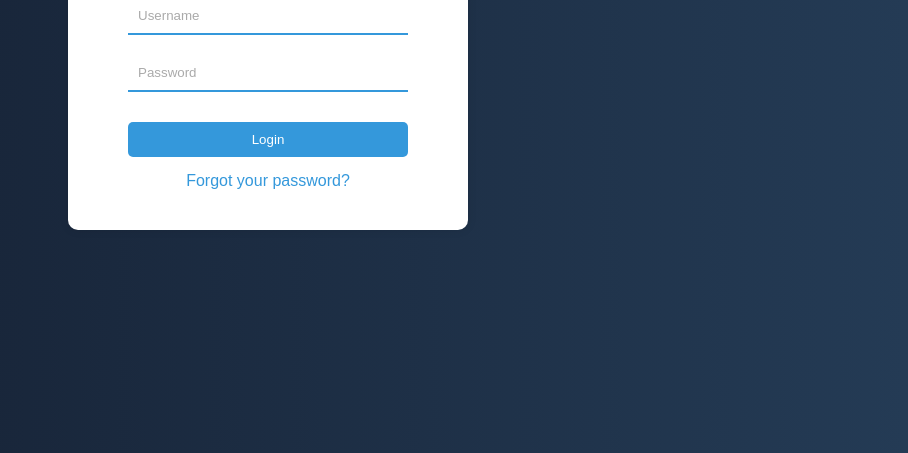
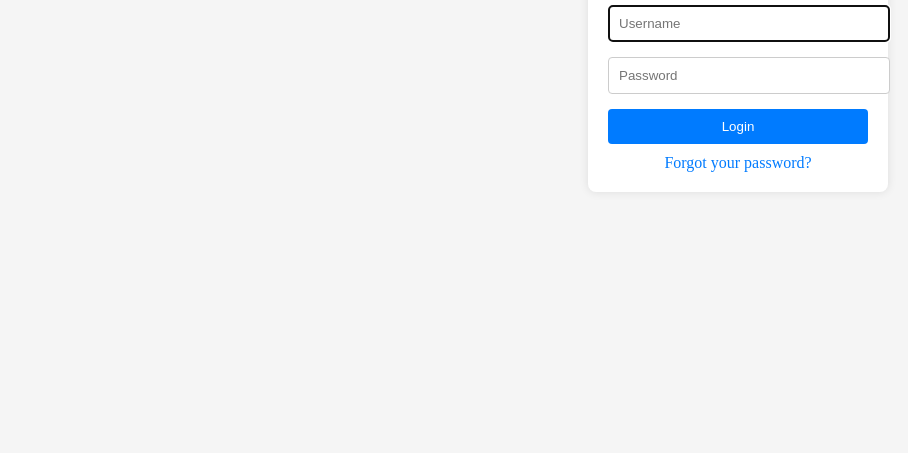
Before and after one commit to yamaniyuda/coursework, a plain HTML site: page frontend/uts/page/login.html in a window 1280 px wide. Shown: the part 347-800 px from the top of the page, without its empty margins (372-1280 px from the left). Drawn offline with Linux system fonts and the light colour scheme.

```diff
--- a/frontend/uts/styles/login.css
+++ b/frontend/uts/styles/login.css
@@ -1,78 +1,72 @@
+/* styles/login.css */
+
 body {
+    display: flex;
+    justify-content: flex-end;
+    align-items: center;
+    height: 100vh;
     margin: 0;
-    padding: 0;
-    font-family: 'Arial', sans-serif;
-    background: linear-gradient(to right, #141e30, #243b55);
-    height: 100vh;
-    display: flex;
-    align-items: center;
-    justify-content: center;
+    background-color: #f5f5f5;
 }
 
 .wrapper {
-    width: 400px;
+    width: 300px;
+    margin-right: 20px; /* Adjust as needed */
+}
+
+.login {
     background: #fff;
-    padding: 40px;
-    border-radius: 10px;
+    padding: 20px;
+    border-radius: 8px;
     box-shadow: 0 0 10px rgba(0, 0, 0, 0.1);
-    box-sizing: border-box;
+}
+
+.title {
+    font-size: 24px;
+    margin-bottom: 20px;
     text-align: center;
 }
 
-.login p.title {
-    font-size: 24px;
-    color: #333;
-    font-weight: 600;
-    margin-bottom: 20px; /* Tambahkan margin-bottom untuk memisahkan judul dan input fields */
+input[type="text"],
+input[type="password"] {
+    width: 100%;
+    padding: 10px;
+    margin-bottom: 15px;
+    border: 1px solid #ccc;
+    border-radius: 4px;
 }
 
-.login input[type="text"],
-.login input[type="password"] {
-    width: calc(100% - 40px);
+button {
+    width: 100%;
     padding: 10px;
-    margin: 10px 0;
+    background-color: #007bff;
+    color: #fff;
     border: none;
-    border-bottom: 2px solid #3498db;
-    outline: none;
-    background: transparent;
-    box-sizing: border-box;
-    color: #333;
+    border-radius: 4px;
+    cursor: pointer;
+    transition: background-color 0.3s;
 }
 
-.login input[type="text"]::placeholder,
-.login input[type="password"]::placeholder {
+button:hover {
+    background-color: #0056b3;
+}
+
+a {
+    display: block;
+    text-align: center;
+    margin-top: 10px;
+    color: #007bff;
+    text-decoration: none;
+}
+
+a:hover {
+    text-decoration: underline;
+}
+
+.fa {
+    position: absolute;
+    left: 10px;
+    top: 50%;
+    transform: translateY(-50%);
     color: #aaa;
 }
-
-.login i {
-    position: absolute;
-    margin: 10px 0 0 10px;
-    color: #3498db;
-}
-
-.login button {
-    width: calc(100% - 40px);
-    padding: 10px;
-    margin-top: 20px;
-    border: none;
-    background: #3498db;
-    color: #fff;
-    border-radius: 5px;
-    cursor: pointer;
-}
-
-.login button:hover {
-    background: #2980b9;
-}
-
-.login a {
-    text-decoration: none;
-    color: #3498db;
-    display: block;
-    margin-top: 15px;
-}
-
-.login a:hover {
-    text-decoration: underline;
-    color: #61baff;
-}
```
